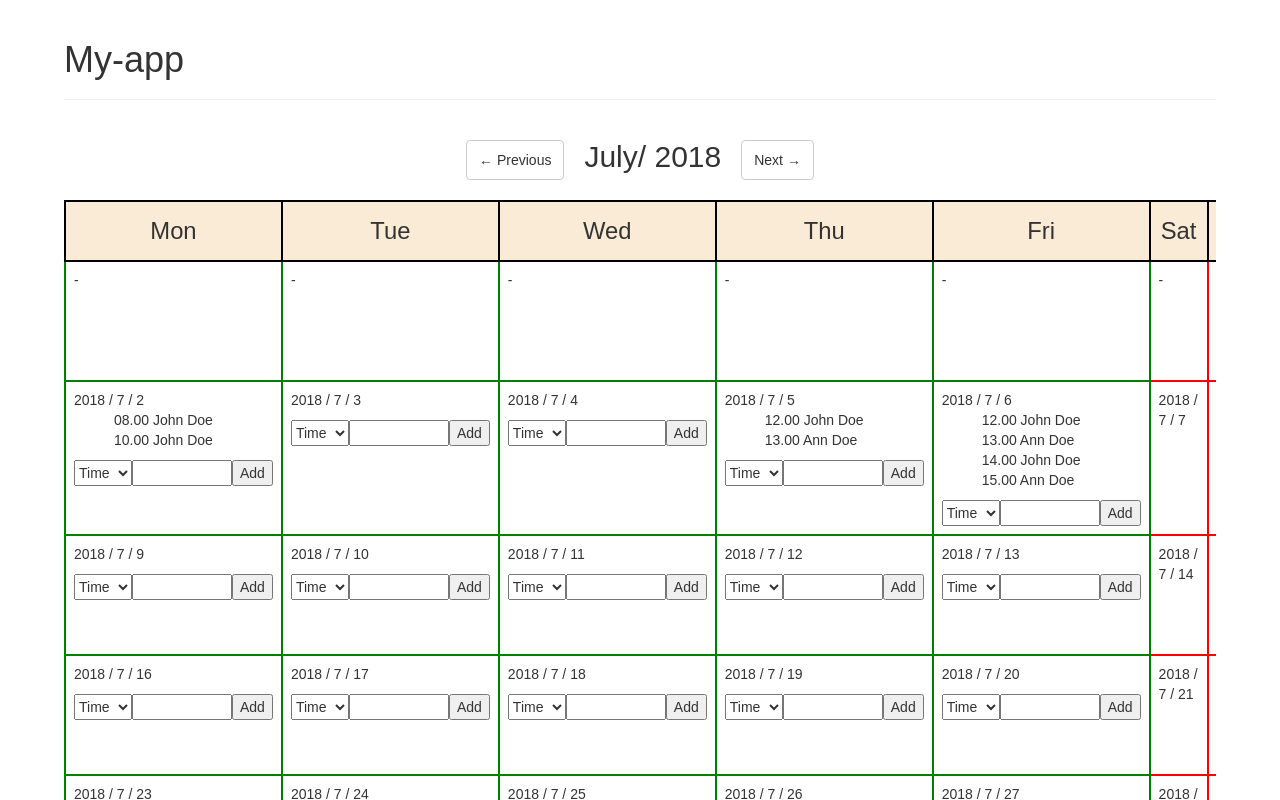
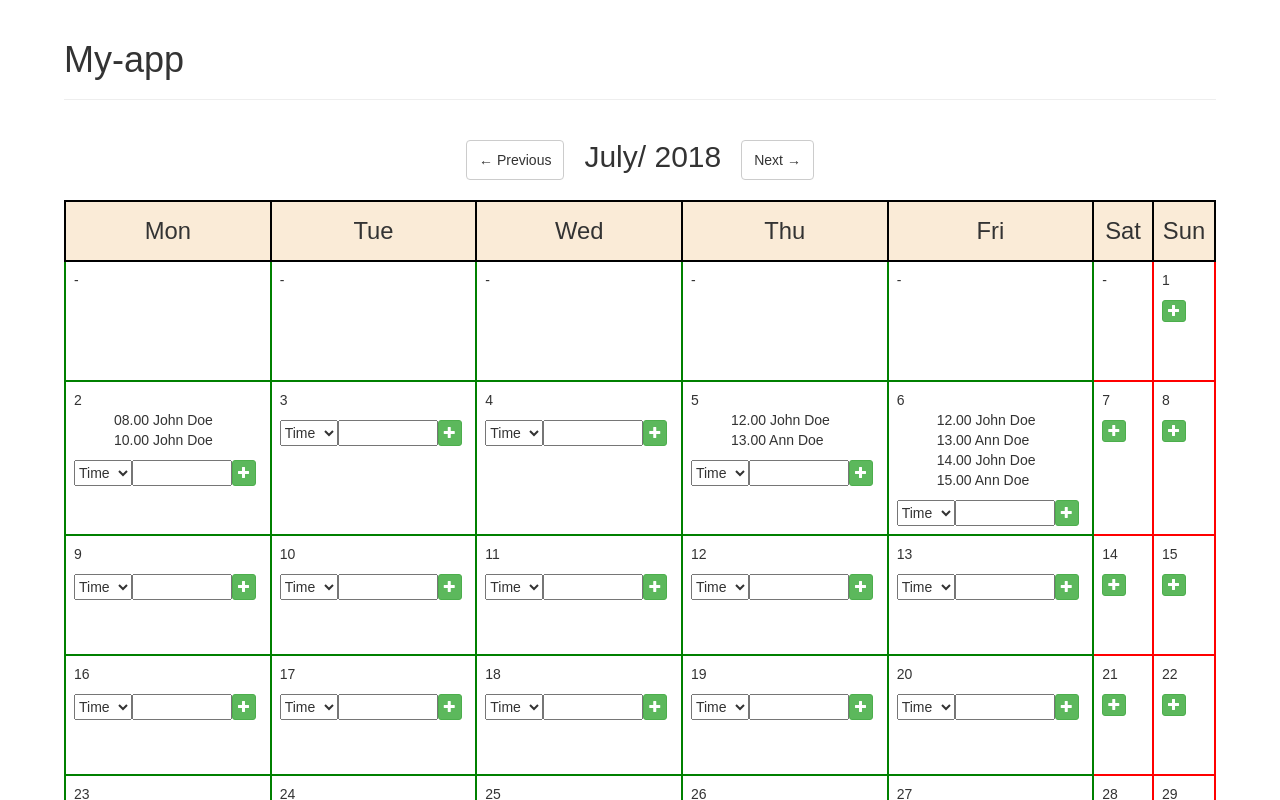
Before and after one commit to j-and/my-app, a React (Create React App) app: page / in a window 1280 px wide. Shown: the top 800 px of the page. Built offline with nearby package versions, Linux system fonts and the light colour scheme.

Commit message:
Styles are added

```diff
--- a/src/ClientNameInput.js
+++ b/src/ClientNameInput.js
@@ -1,4 +1,6 @@
 import React, {Component} from 'react';
+import Button from 'react-bootstrap/lib/Button';
+import Glyphicon from 'react-bootstrap/lib/Glyphicon';
 import {sendData} from './methods.js';
 
 
@@ -64,7 +66,7 @@ class ClientNameInput extends Component {
                         })}
                     </select>
                     <input type="text" value={this.state.value} onChange={this.handleChange}/>
-                    <input type="submit" value="Add"/>
+                    <Button bsSize="xsmall" bsStyle="success" type="submit" value="Add"><Glyphicon glyph="plus"/></Button>
                 </form>
             </div>
         )
--- a/src/DayList.js
+++ b/src/DayList.js
@@ -72,7 +72,7 @@ class DayList extends Component {
 
         return (
             <div >
-                {this.props.currentYear} / {this.props.currentMonth} / {this.props.currentDay}
+                <div className="day_ordinary_label"> {this.props.currentDay}</div>
                 <RegisterList registers={filteredArray} removeRegister={this.removeRegister}/>
                 <ClientNameInput addRegister={this.addRegister}
                                  initialTimeArray={busyTime}
--- a/src/RegisterList.js
+++ b/src/RegisterList.js
@@ -28,7 +28,7 @@ class RegisterList extends Component {
                 <ul>
                     {Object.keys(sortedArr).map(function (key) {
                             return <li className="register-list">{sortedArr[key].time + ' ' + sortedArr[key].name}
-                             <Button  className="btn-close"  onClick={() => { removeRegister(sortedArr[key])}}>
+                             <Button bsSize="xsmall" bsStyle="danger"  className="btn-close"  onClick={() => { removeRegister(sortedArr[key])}}>
                                                               <Glyphicon glyph="remove"/></Button>
                             </li>
                     }) }
```
